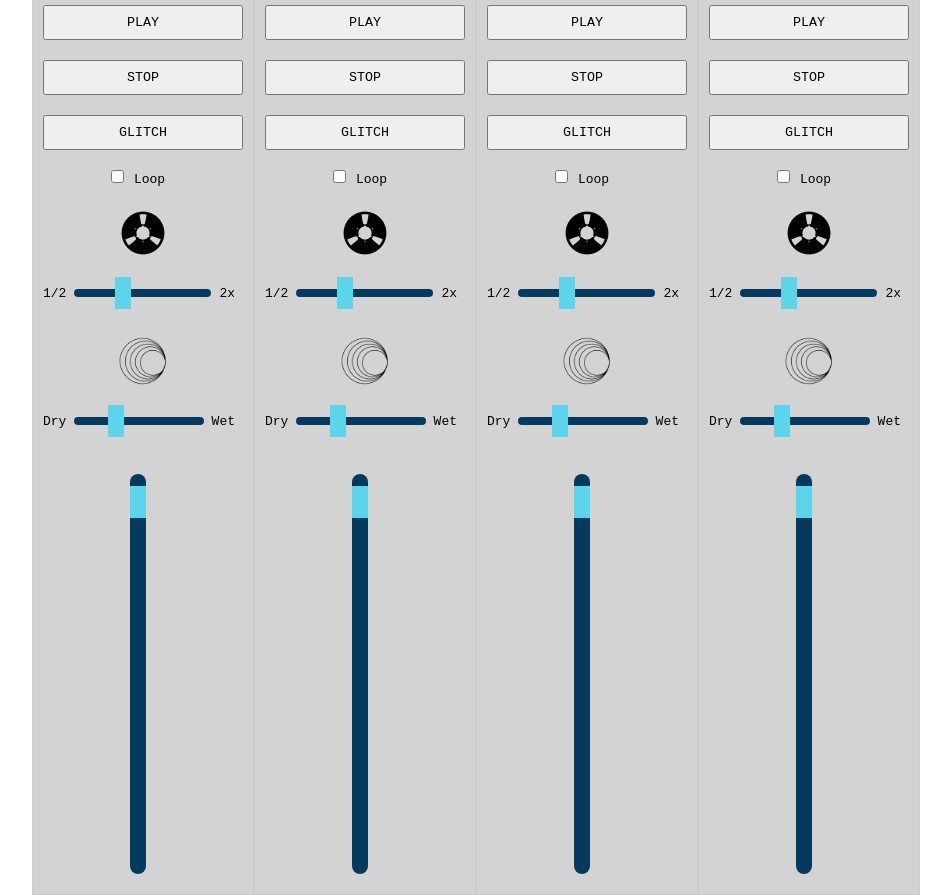
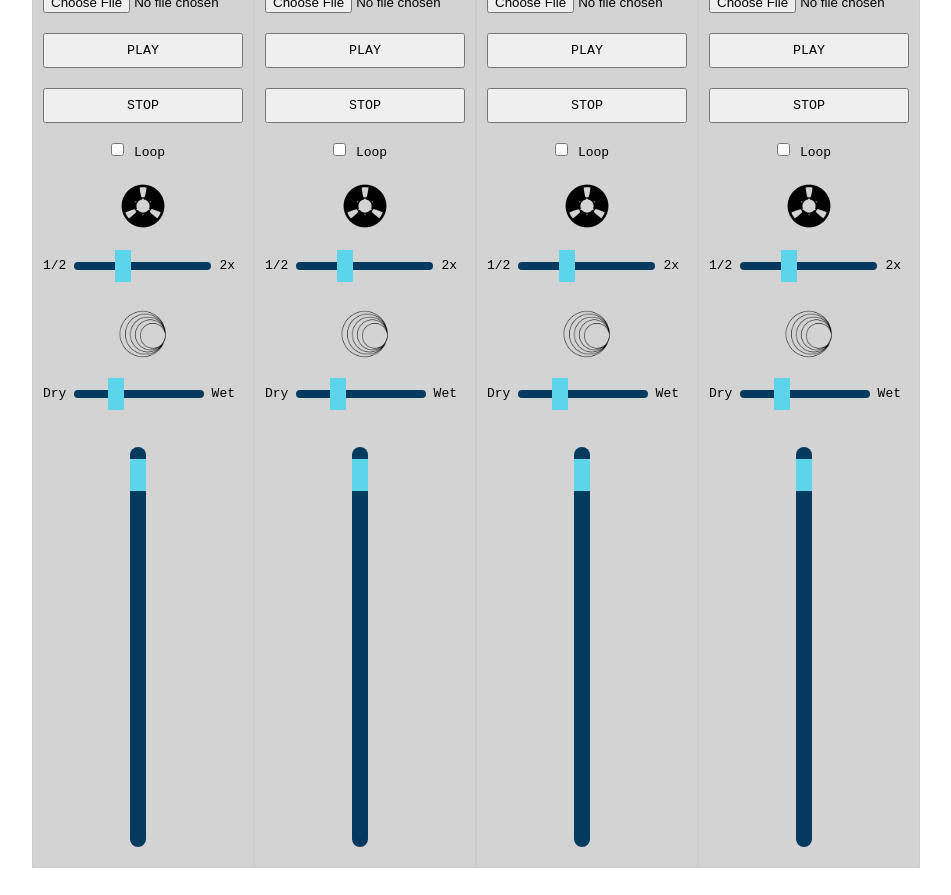
Before and after one commit to jmelvnsn/audio-mixer, a React (Create React App) app: page / in a window 1280 px wide. Shown: the whole page, without its empty margins (164-1115 px from the left). After the commit the page ends 868 px from the top, so only its background shows below. Built offline with nearby package versions, Linux system fonts and the light colour scheme; no server answers.

Commit message:
Hide glitch button

```diff
--- a/src/App.css
+++ b/src/App.css
@@ -23,6 +23,10 @@ body {
 
 .channel h2 {
   margin-top: 0;
+}
+
+.glitch {
+  display: none;
 }
 
 label {
--- a/src/App.js
+++ b/src/App.js
@@ -183,7 +183,7 @@ function Channel({ index, gain, onGainChange, audioCtx }) {
         const steps = [0.5, 1, 1.5, 2];
         const randomPitch = steps[Math.floor(Math.random() * steps.length)];
         setPitch(randomPitch);
-      }, 75); // Update every 100ms.
+      }, 200); // Update every 200ms.
     }
   };
 
@@ -205,7 +205,7 @@ function Channel({ index, gain, onGainChange, audioCtx }) {
           PLAY
         </button>
         <button type="button" onClick={pauseSample}>STOP</button>
-        <button type="button" onClick={toggleRandom} className={randomActive ? 'active' : ''}>
+        <button type="button" onClick={toggleRandom} className="glitch {randomActive ? 'active' : ''}">
           GLITCH
         </button>
       </div>
```
